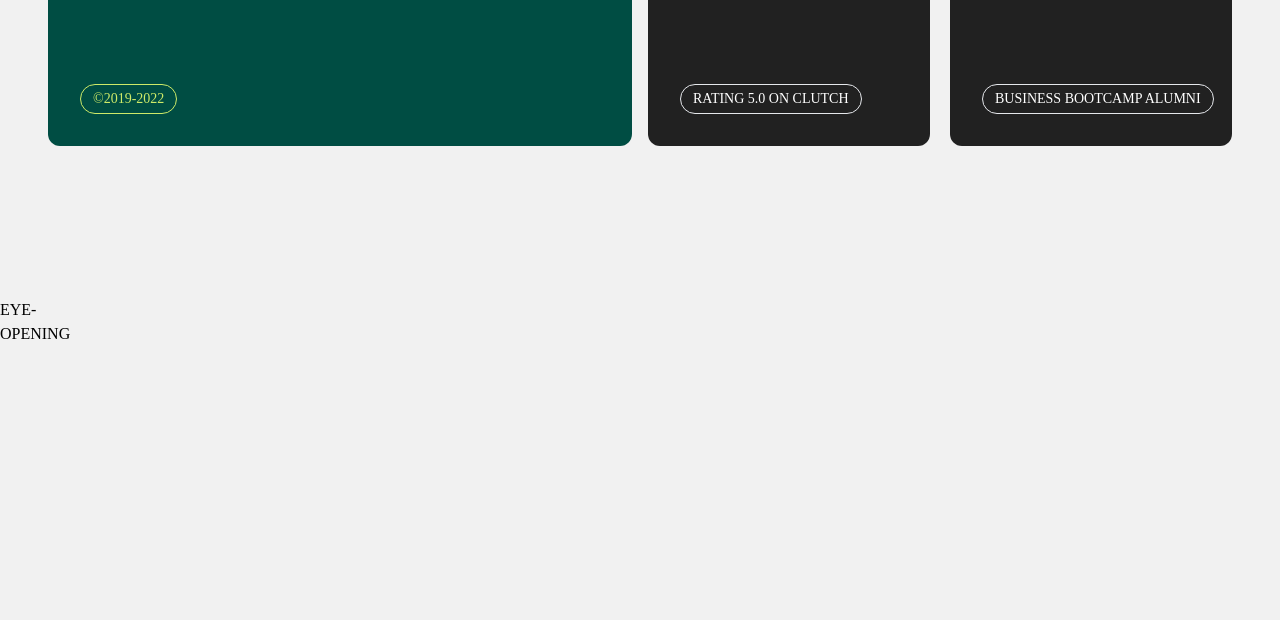
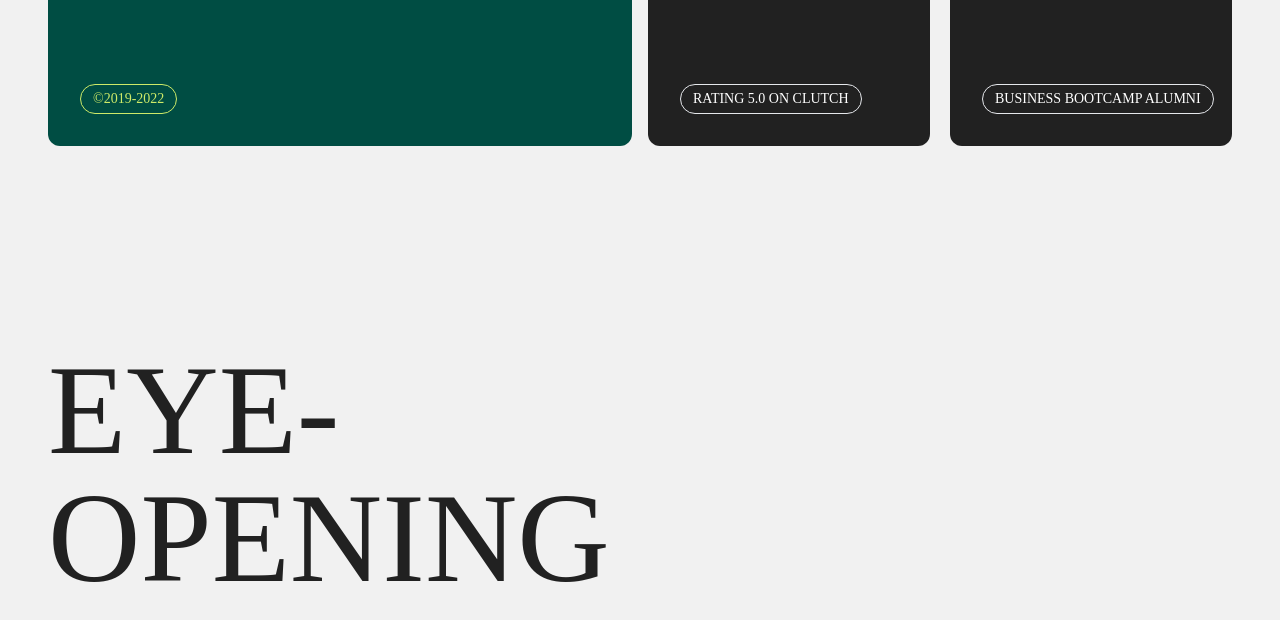
Before and after one commit to dinesh-saini814/OCHI-design-clone, a React (Vite) app: page / in a window 1280 px wide. Shown: the part 4417-5037 px from the top of the page. Built offline with nearby package versions, Linux system fonts and the light colour scheme.

Commit message:
started footer part

```diff
--- a/src/components/Footer.jsx
+++ b/src/components/Footer.jsx
@@ -3,7 +3,7 @@ import React from "react";
 function Footer() {
   return (
     <div className="w-full h-screen ">
-      <div className="w-1/2 font-['Test_Founders_Grotesk_X_Condensed'] text-black">
+      <div className="w-1/2 font-['Test_Founders_Grotesk_X_Condensed'] text-charcoal text-9xl p-12 leading-none">
         <h1 className="">EYE-</h1>
         <h1 className="">OPENING</h1>
       </div>
```
